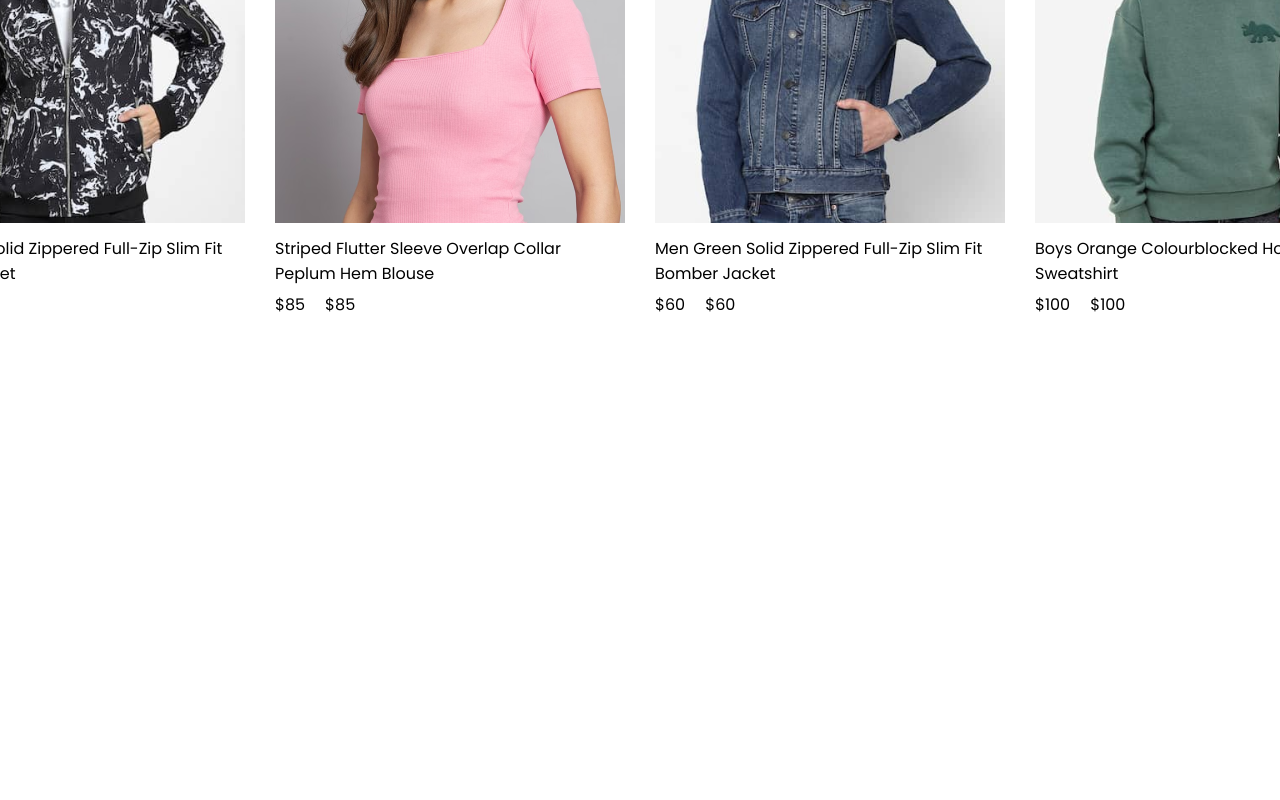
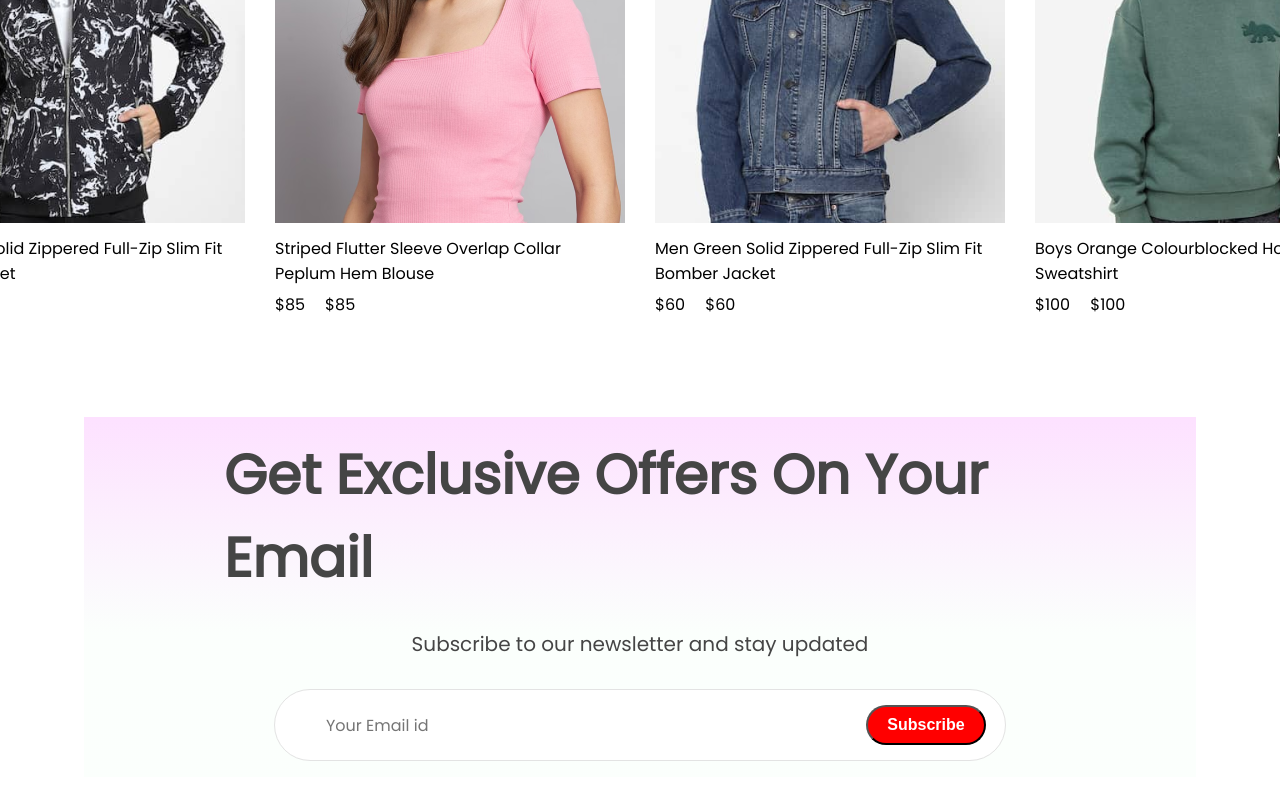
Before and after one commit to mohitdhanorkar/E-Commerce, a React (Create React App) app in the folder e-commerce/: page / in a window 1280 px wide. Shown: the part 3095-3895 px from the top of the page. Before the commit the page ends 3412 px from the top, so only its background shows below. Built offline with nearby package versions, Linux system fonts and the light colour scheme.

Commit message:
add news letter

```diff
--- a/e-commerce/src/Components/NewCollections/NewCollections.css
+++ b/e-commerce/src/Components/NewCollections/NewCollections.css
@@ -3,6 +3,7 @@
     flex-direction: column;
     align-items: center;
     gap: 10px;
+    margin-bottom: 100px;
 }
 .newcollections h1{
     color: #171717;
--- /dev/null
+++ b/e-commerce/src/Components/NewsLetter/NewsLetter.css
@@ -0,0 +1,52 @@
+.newsletter{
+    width: 65%;
+    height: 45vh;
+    display: flex;
+    flex-direction: column;
+    align-items: center;
+    justify-content: center;
+    margin: auto;
+    margin-top: 0px 140px;
+    margin-bottom: 150px;
+    padding: 0px 140px;
+    background: linear-gradient(180deg, #fde1ff 0%, #e1ffea22 60%);
+    gap: 30px;
+}
+.newsletter h1{
+    color: #454545;
+    font-size: 55px;
+    font-weight: 600;
+}
+.newsletter p{
+    color: #454545;
+    font-size: 20px;
+}
+.newsletter div{
+    display: flex;
+    align-items: center;
+    justify-content: space-around;
+    background: white;
+    width: 730px;
+    height: 70px;
+    border-radius: 80px;
+    border: 1px solid #e3e3e3;
+}
+.newsletter input{
+    width: 500px;
+    margin-left: 30px;
+    border: none;
+    outline: none;
+    color: #616161;
+    font-family: Poppins;
+    font-size: 16px;
+}
+.newsletter button{
+    width: 120px;
+    height: 40px;
+    border-radius: 50px;
+    color: white;
+    background-color: red;
+    font-size: 16px;
+    font-weight: 600;
+    cursor: pointer;
+}
--- /dev/null
+++ b/e-commerce/src/Components/NewsLetter/NewsLetter.jsx
@@ -0,0 +1,17 @@
+import React from 'react'
+import './NewsLetter.css'
+
+const NewsLetter = () => {
+  return (
+    <div className='newsletter'>
+        <h1>Get Exclusive Offers On Your Email</h1>
+        <p>Subscribe to our newsletter and stay updated</p>
+        <div>
+            <input type="email" placeholder='Your Email id' />
+            <button>Subscribe</button>
+        </div>
+    </div>
+  )
+}
+
+export default NewsLetter
--- a/e-commerce/src/Pages/Shop.jsx
+++ b/e-commerce/src/Pages/Shop.jsx
@@ -3,6 +3,7 @@ import Hero from '../Components/Hero/Hero'
 import Popular from '../Components/Popular/Popular'
 import Offers from '../Components/Offers/Offers'
 import NewCollections from '../Components/NewCollections/NewCollections'
+import NewsLetter from '../Components/NewsLetter/NewsLetter'
 
 function Shop() {
   return (
@@ -11,6 +12,7 @@ function Shop() {
       <Popular/>
       <Offers/>
       <NewCollections/>
+      <NewsLetter/>
     </div>
   )
 }
```
